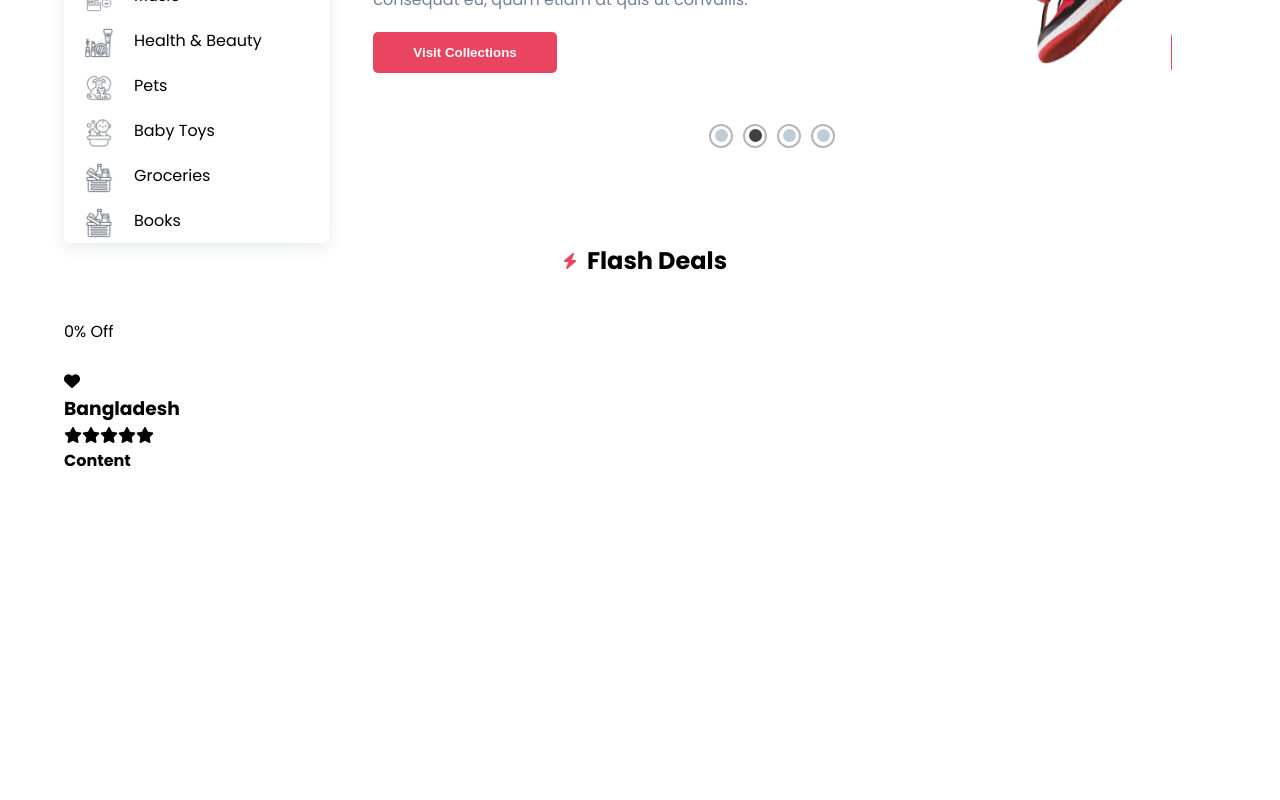
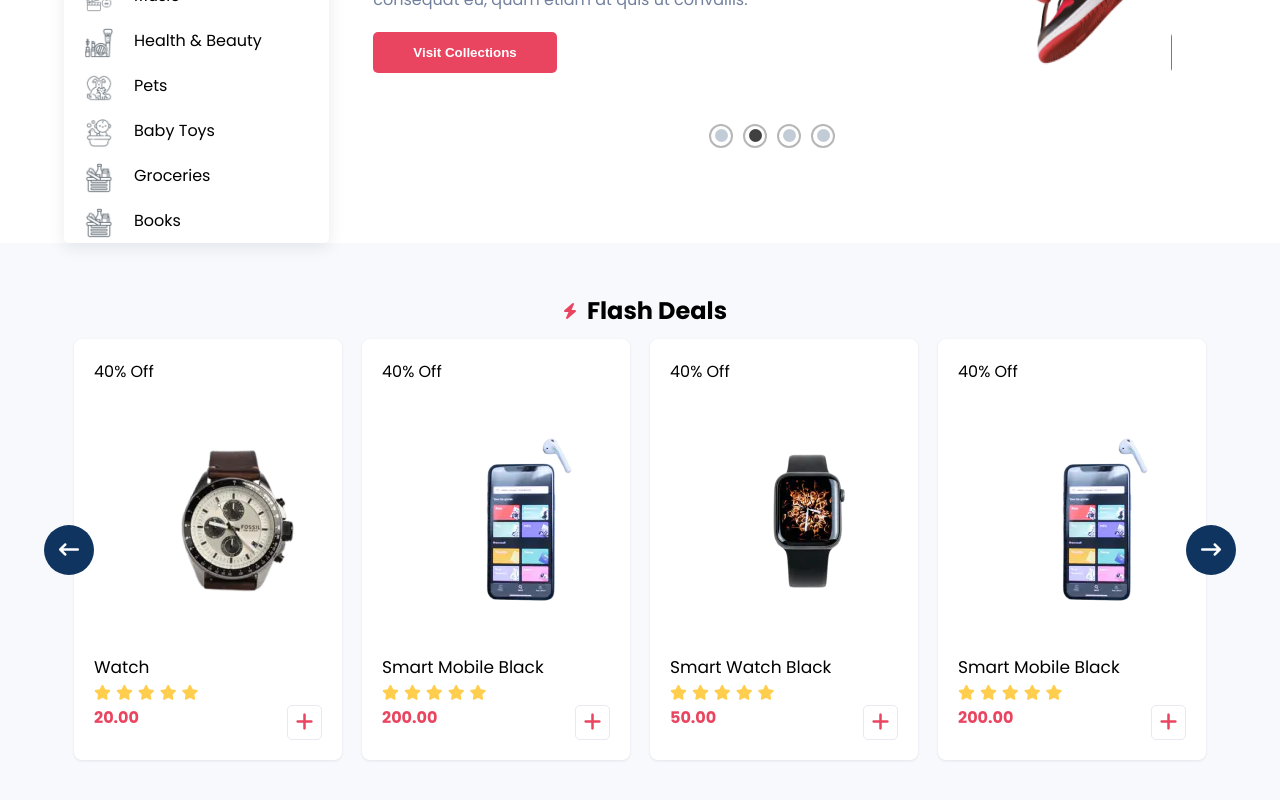
Before and after one commit to positiveworldbd/E-Commerce__1, a React (Create React App) app: page / in a window 1280 px wide. Shown: the part 492-1292 px from the top of the page. Before the commit the page ends 965 px from the top, so only its background shows below. Built offline with nearby package versions, Linux system fonts and the light colour scheme.

Commit message:
flashCard

```diff
--- a/src/App.js
+++ b/src/App.js
@@ -1,15 +1,22 @@
-import React from 'react'
+import React, { useState } from 'react'
 import Header from './common/Header/Header'
 import { BrowserRouter as Router, Routes, Route } from "react-router-dom";
 import Pages from './pages/Pages';
+import Data from './data/flash';
 
 const App = () => {
+  // setep 1: Fetch data from database;
+
+  const [ productItems ] = Data;
+
+  // const [cardItem, setCardItem] = useState([]);
+
   return (
     <>
       <Router>
           <Header />
           <Routes>
-              <Route exact path="/" element={<Pages/>}/>
+              <Route exact path="/" element={<Pages productItems={productItems}/>}/>
           </Routes>
       </Router>
     </>
--- a/src/assets/styles/abstracts/_common.scss
+++ b/src/assets/styles/abstracts/_common.scss
@@ -93,6 +93,7 @@ p {
 }
 
 
+
 /* START SITE COMMON STYLES */
 
 
@@ -178,3 +179,7 @@ p {
 .theme-bg {
     background: $themeColor;
 }
+
+.light-bg {
+    background: $bg-light;
+}
--- /dev/null
+++ b/src/assets/styles/components/_flash.scss
@@ -0,0 +1,119 @@
+/*_____________START FLASH_____________*/
+.flash {
+    &__box {
+        & .product {
+            background-color: $white;
+            padding: 20px;
+            position: relative;
+            border-radius: 8px;
+            box-shadow: rgb(3 0 71 / 9%) 0 1px 3px;
+            margin: 10px;
+
+            &__details {
+                & h3 {
+                    font-weight: 400;
+                    font-size: 17px;
+                    text-transform: capitalize;
+                }
+            }
+
+            &__rate {
+                & i {
+                    font-size: 15px;
+                    color: #ffce4e;
+                    margin: 5px 5px 5px 0;
+                }
+            }
+
+            &__price {
+                display: flex;
+                justify-content: space-between;
+                color: $themeColor;
+
+                & button {
+                    background: transparent;
+                    color: $themeColor;
+                    font-size: 20px;
+                    width: 35px;
+                    height: 35px;
+                    border-radius: 5px;
+                    border: 1px solid rgb(3 0 71 / 9%);
+                    transition: .5s;
+
+                    &:hover {
+                        background-color: $themeColor;
+                        color: $white;
+                        cursor: pointer;
+                    }
+                }
+            }
+
+            &__like {
+                position: absolute;
+                top: 0;
+                right: 0;
+                margin: 10px;
+                opacity: 0;
+                transition: .5s;
+
+                & label {
+                    background-color: $secondryColor;
+                    padding: 1px 10px;
+                    font-size: 12px;
+                    color: $white;
+                    border-radius: 50px;
+                }
+
+                & i {
+                    font-size: 20px;
+                    margin: 10px 3px;
+                }
+            }
+
+        }
+    }
+}
+
+
+.product:hover .product__like {
+    opacity: 1;
+    cursor: pointer;
+}
+
+
+
+
+.control-btn {
+
+    & .next,
+    & .prev {
+        position: absolute;
+        top: 50%;
+        width: 50px;
+        height: 50px;
+        line-height: 50px;
+        transform: translateY(-50%);
+        background-color: $secondryColor;
+        border-radius: 50%;
+        color: $white;
+        transition: .5s;
+        border: none;
+        z-index: 5;
+        font-size: 20px;
+
+        &:hover {
+            background-color: $themeColor;
+            cursor: pointer;
+        }
+    }
+
+    & .next {
+        right: -20px;
+    }
+
+    & .prev {
+        left: -20px;
+    }
+}
+
+/*_____________END FLASH_____________*/
--- a/src/assets/styles/components/all.scss
+++ b/src/assets/styles/components/all.scss
@@ -1,3 +1,4 @@
 @import 'header';
 @import 'home';
 @import 'section-title';
+@import 'flash';
--- a/src/components/flashDeals/FlashCard.jsx
+++ b/src/components/flashDeals/FlashCard.jsx
@@ -1,20 +1,64 @@
-import React from 'react'
+import React from 'react';
+import Data from '../../data/flash';
+import Slider from "react-slick";
+
+
+const NextArrow = (props) => {
+    const { onClick } = props;
+    return (
+        <div className="control-btn" onClick={onClick}>
+            <button className="next">
+                <i className="fa-solid fa-arrow-right-long"></i>
+            </button>
+        </div>
+    )
+}
+
+const PrevArrow = (props) => {
+    const { onClick } = props;
+    return (
+        <div className="control-btn" onClick={onClick}>
+            <button className="prev">
+                <i className="fa-solid fa-arrow-left-long"></i>
+            </button>
+        </div>
+    )
+}
 
 const FlashCard = () => {
+
+    const settings = {
+        dots: false,
+        infinite: true,
+        speed: 500,
+        slidesToShow: 4,
+        slidesToScroll: 1,
+        autoplay: true,
+        nextArrow: <NextArrow />,
+        prevArrow: <PrevArrow />
+    }
+
     return (
+
         <>
-            <div className="flash__box">
+            <Slider {...settings}>
+                {
+                    Data.map((productItem) => {
+                        const { discount, cover, name, price } = productItem;
+                        return (
+
+                            <div className="flash__box" key={productItem.id}>
                                 <div className="product mt-40">
                                     <div className="product__img">
-                        <span className="discount">0% Off</span>
-                        <img src="" alt="" />
+                                        <span className="discount">{discount}% Off</span>
+                                        <img src={cover} alt="" />
                                         <div className="product__like">
-                            <label></label> <br />
+                                            <label>0</label> <br />
                                             <i className="fa-solid fa-heart"></i>
                                         </div>
                                     </div>
                                     <div className="product__details">
-                        <h3>Bangladesh</h3>
+                                        <h3>{name}</h3>
                                         <div className="product__rate">
                                             <i className="fa-solid fa-star"></i>
                                             <i className="fa-solid fa-star"></i>
@@ -23,11 +67,18 @@ const FlashCard = () => {
                                             <i className="fa-solid fa-star"></i>
                                         </div>
                                         <div className="product__price">
-                            <h4>Content</h4>
+                                            <h4>{price}.00</h4>
+                                            <button>
+                                                <i className="fa-solid fa-plus"></i>
+                                            </button>
                                         </div>
                                     </div>
                                 </div>
                             </div>
+                        )
+                    })
+                }
+            </Slider>
         </>
     )
 }
--- a/src/components/flashDeals/FlashDeals.jsx
+++ b/src/components/flashDeals/FlashDeals.jsx
@@ -3,13 +3,13 @@ import SectionTitle from '../sectionTitle/SectionTitle';
 import FlashCard from './FlashCard';
 
 
-const FlashDeals = () => {
+const FlashDeals = ({productItems}) => {
     return (
         <>
-            <section className="flash">
+            <section className="flash light-bg pt-50 pb-50">
                 <div className="container">
                     <SectionTitle />
-                    <FlashCard />
+                    <FlashCard productItems={productItems}/>
                 </div>
             </section>
         </>
--- /dev/null
+++ b/src/data/flash.js
@@ -0,0 +1,46 @@
+const productItems = [
+    {
+        id: 1,
+        discount: 50,
+        cover: "assets/images/flash/flash-1.png",
+        name: "Shoes",
+        price: 100
+    },
+    {
+        id: 2,
+        discount: 40,
+        cover: "assets/images/flash/flash-2.png",
+        name: "Watch",
+        price: 20
+    },
+    {
+        id: 3,
+        discount: 40,
+        cover: "assets/images/flash/flash-3.png",
+        name: "Smart Mobile Black",
+        price: 200
+    },
+    {
+        id: 4,
+        discount: 40,
+        cover: "assets/images/flash/flash-4.png",
+        name: "Smart Watch Black",
+        price: 50
+    },
+    {
+        id: 5,
+        discount: 40,
+        cover: "assets/images/flash/flash-3.png",
+        name: "Smart Mobile Black",
+        price: 200
+    },
+    {
+        id: 6,
+        discount: 40,
+        cover: "assets/images/flash/flash-4.png",
+        name: "Smart Watch Black",
+        price: 50
+    }
+]
+
+export default productItems;
--- a/src/pages/Pages.jsx
+++ b/src/pages/Pages.jsx
@@ -2,11 +2,11 @@ import React from 'react'
 import FlashDeals from '../components/flashDeals/FlashDeals';
 import Home from '../components/mainpage/Home';
 
-const Pages = () => {
+const Pages = ({ productItems }) => {
   return (
     <>
         <Home />
-        <FlashDeals />
+        <FlashDeals productItems={productItems}/>
     </>
   )
 }
```
Also changed, not shown: src/data/flash.json (deleted, +0 -48 lines). Lines whose indentation alone changed are shown as unchanged.
